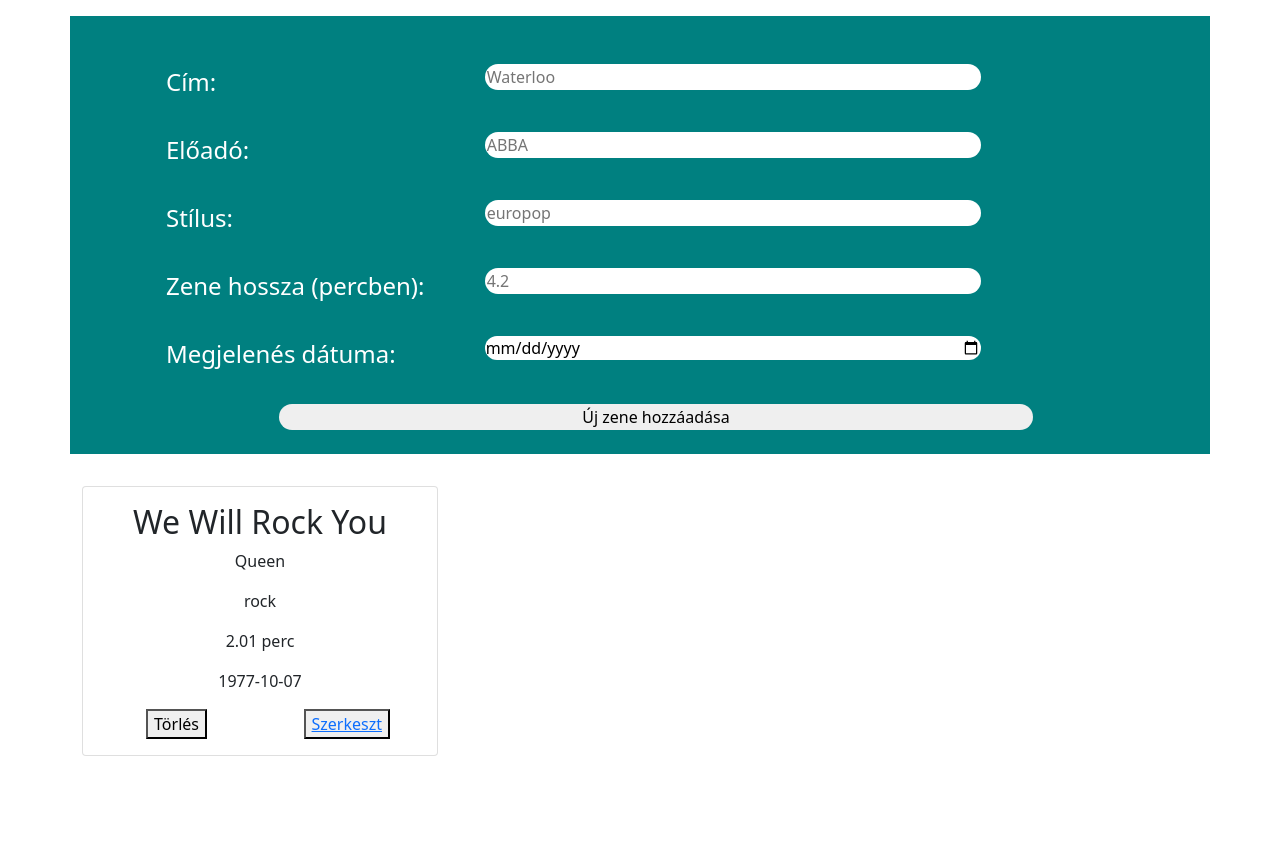
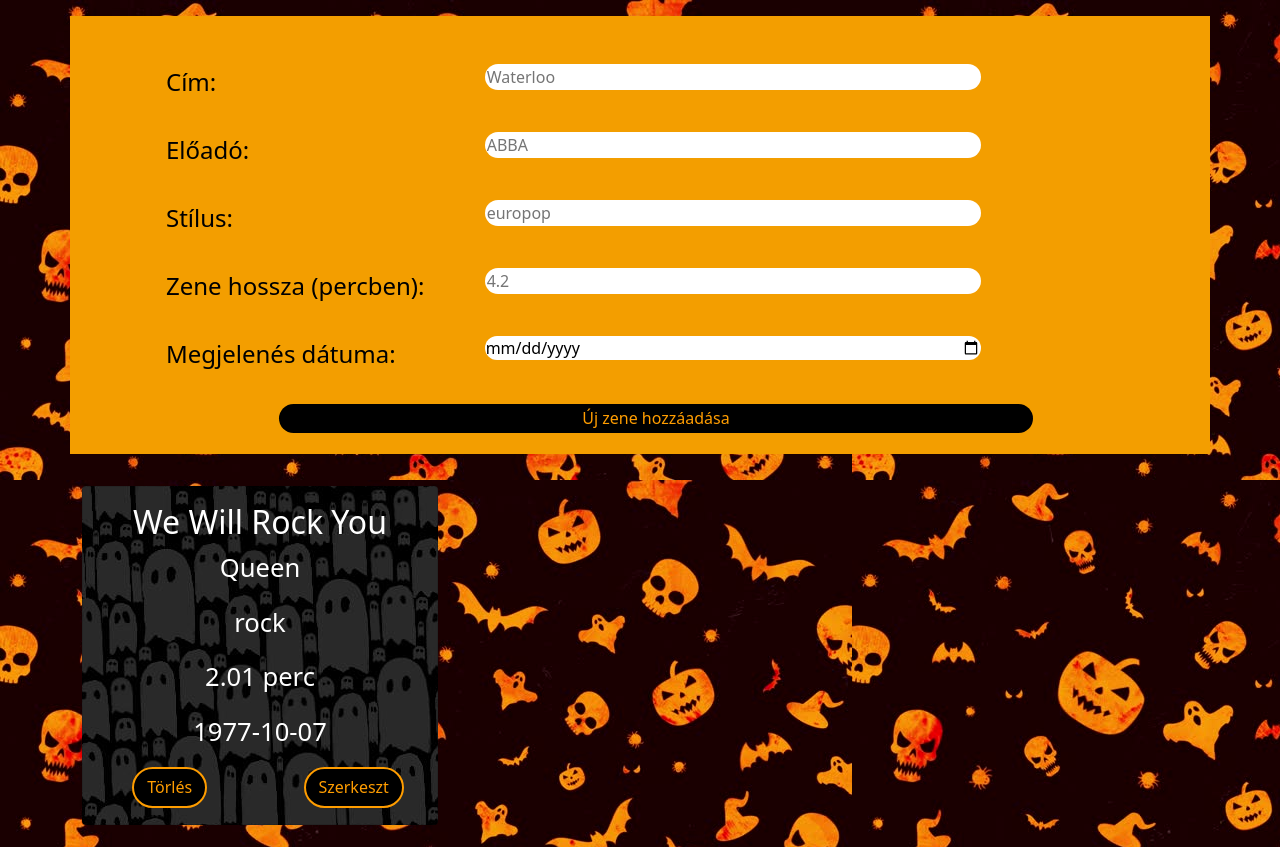
Before and after one commit to Kkrisztian08/kovacs_krisztian_egyedi_feladat, a PHP site: page / in a window 1280 px wide. Before the commit the page ends 756 px from the top, so only its background shows below. Run offline with PHP 8.4, Linux system fonts and the light colour scheme; data comes from the database, SQL or seed files in the repository.

Commit message:
valtoztatasok

```diff
--- a/index.php
+++ b/index.php
@@ -130,8 +130,8 @@ $zenek = Zene::osszes();
                 <div class="col-8"><input type="date" name="megjelenes_datuma"  value='<?php visszatolt($megjelenes_datumaMezo) ?>'></input></div>
                 <div class="hibauzenet"><?php echo $megjelenes_datumaHibaUzenet; ?></div>
             </div>
-            <div class="text-center row">
-                <div class="col-12"><input type="submit" value="Új zene hozzáadása"></div>
+            <div class=" kozep row ">
+                <div class="col-12 "><input class="hozzaad" type="submit" value="Új zene hozzáadása"></div>
             </div>
         </form>
     </div >
@@ -153,7 +153,7 @@ $zenek = Zene::osszes();
                                         echo "<form method='POST'>";
                                             echo "<input type='hidden' name='deleteId' value='" . $zene->getId() . "'>";
                                             echo "<button class='gombform' type='submit'>Törlés</button>";
-                                            echo "<button ><a href='zene_modositas.php?id=" . $zene->getId() . "'>Szerkeszt</a></button>";
+                                            echo "<a class='linkform' href='zene_modositas.php?id=" . $zene->getId() . "'>Szerkeszt</a>";
                                         echo "</form>";
                                     echo "</div>";
                                 echo "</div>";
--- a/main.css
+++ b/main.css
@@ -1,5 +1,5 @@
 .adatok {
-    background-color: teal;
+    background-color: rgb(243, 158, 0);
     padding: 3em;
     padding-bottom: 0.5em;
     padding-right: 1em;
@@ -16,7 +16,7 @@
 }
 
 .adatok p {
-    color: white;
+    color: black;
     font-size: 1.5em;
     padding-left: 2.5em;
 }
@@ -28,8 +28,66 @@
 .card{
     text-align: center;
     margin-bottom: 1.4em;
+    background-image: url("szellem.jpg");
+    color: white;
+}
+.card p{
+    font-size: 160%;
 }
 .gombform{
     margin-left:5%;
-    margin-right: 30%;
+    background-color: black;
+    color: rgb(255, 157, 0);
+    border: 2px solid rgb(255, 157, 0);
 }
+.gombform:hover {
+    background-color: rgb(255, 157, 0);
+    color: black;
+}
+
+form button {
+    border: none;
+    color: white;
+    padding: 2% 4%;
+    text-align: center;
+    text-decoration: none;
+    display: inline-block;
+    transition-duration: 0.4s;
+    cursor: pointer;
+    border-radius: 5em;
+  }
+
+.linkform{
+    margin-left:30%;
+}
+.linkform:link, .linkform:visited {
+    border: none;
+    color: white;
+    padding: 2% 4%;
+    text-align: center;
+    text-decoration: none;
+    display: inline-block;
+    transition-duration: 0.4s;
+    cursor: pointer;
+    border-radius: 5em;
+    background-color: black;
+    color: rgb(255, 157, 0);
+    border: 2px solid rgb(255, 157, 0);
+  }
+
+.linkform:hover, .linkform:active {
+    background-color: rgb(255, 157, 0);
+    color: black;
+}
+body{
+    background-image: url("kep.jpg");
+}
+.hozzaad{
+
+    background-color: black;
+    height: 110%;
+    color: rgb(255, 157, 0);
+}
+.kozep{
+    text-align: center;
+}
```
Also changed, not shown: zene_modositas.php (+29 -8 lines), kep.jpg (added), szellem.jpg (added).
